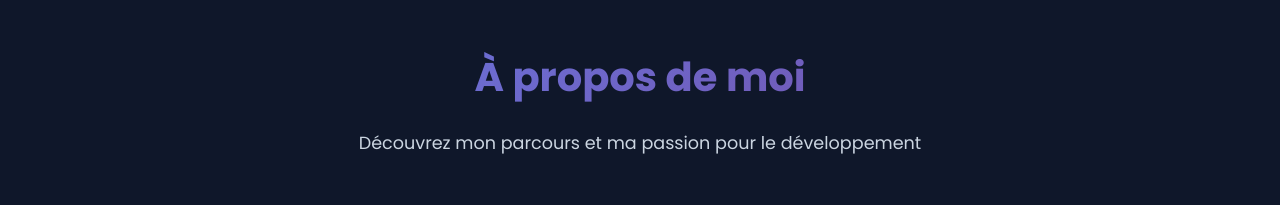
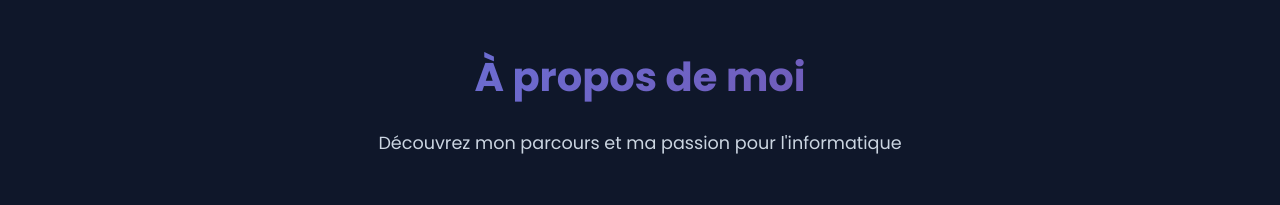
Before and after one commit to ThiernoSadouDiallo/Mon-portfolio, an Angular app: page / in a window 1280 px wide. Shown: the part 960-1165 px from the top of the page. Built offline with nearby package versions, Linux system fonts and the light colour scheme.

Commit message:
Fix HTML encoding issues in about.component.html

```diff
--- a/src/app/components/about/about.component.html
+++ b/src/app/components/about/about.component.html
@@ -1,6 +1,6 @@
 <section id="about" class="section about-section">
   <h2 class="section-title">À propos de moi</h2>
-  <p class="section-subtitle">Découvrez mon parcours et ma passion pour le développement</p>
+  <p class="section-subtitle">Découvrez mon parcours et ma passion pour l'informatique</p>
 
   <div class="about-content">
     <div class="about-text">
```
